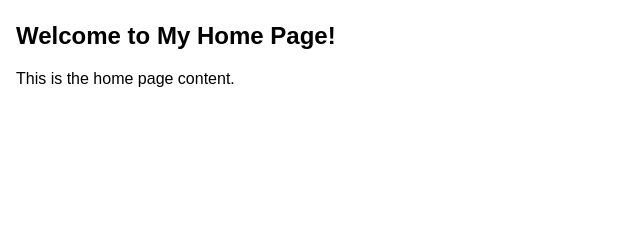
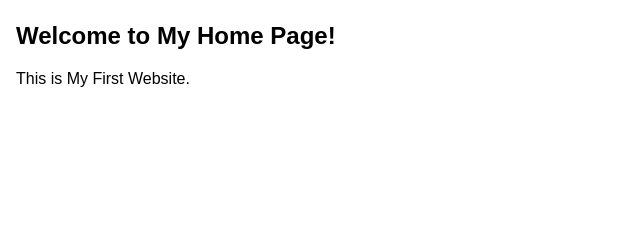
Before and after one commit to BeksultonAkbarov/BeksultonAkbarov.github.io, a plain HTML site: page index.html in a window 1280 px wide. Shown: the part 176-416 px from the top of the page, 0-640 px from the left. Drawn offline with Linux system fonts and the light colour scheme.

Commit message:
changes in texts

```diff
--- a/index.html
+++ b/index.html
@@ -96,7 +96,7 @@
     <main>
         <div id="home" class="content active">
             <h2>Welcome to My Home Page!</h2>
-            <p>This is the home page content.</p>
+            <p>This is My First Website.</p>
         </div>
 
         <div id="about" class="content">
```
